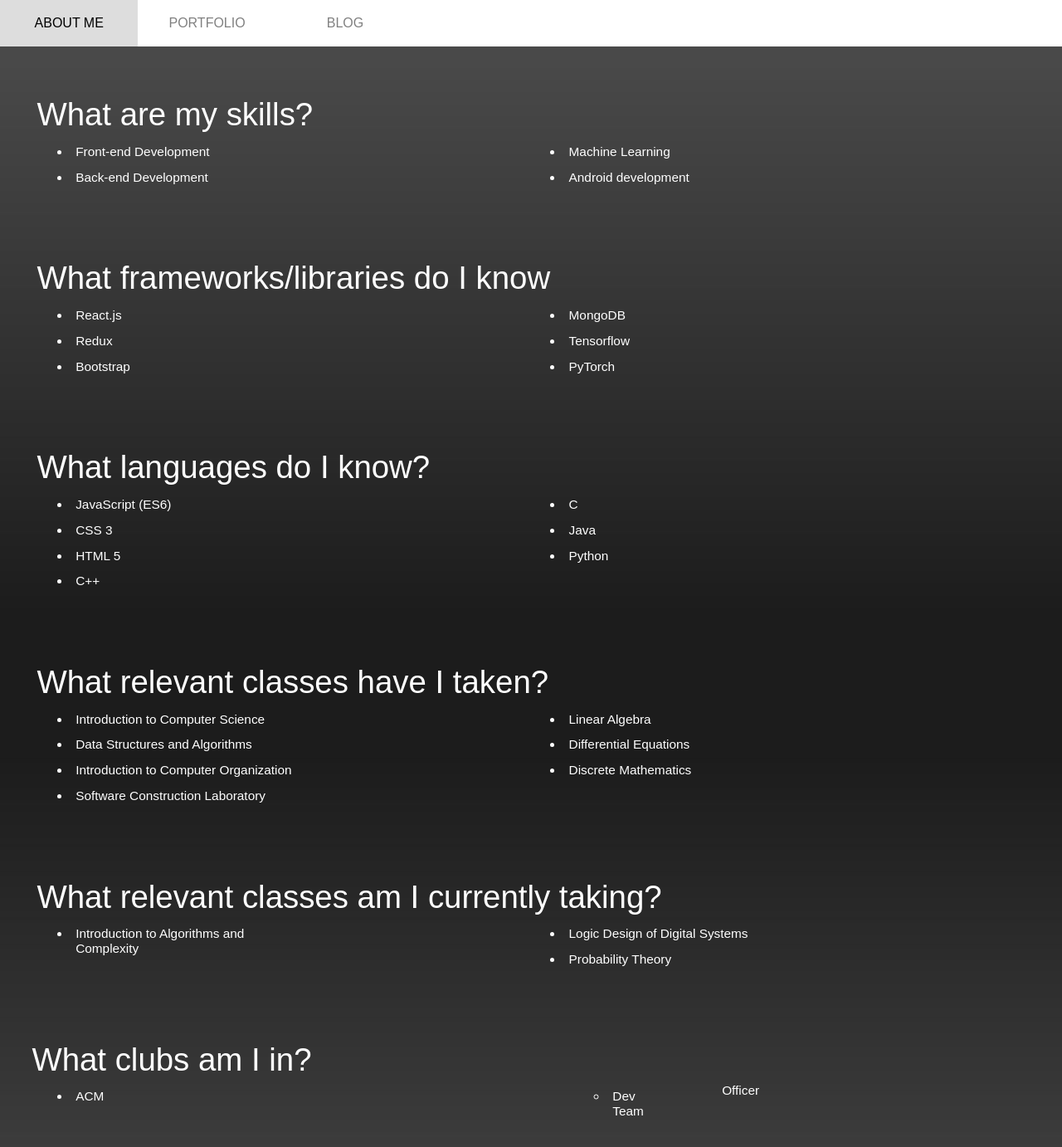
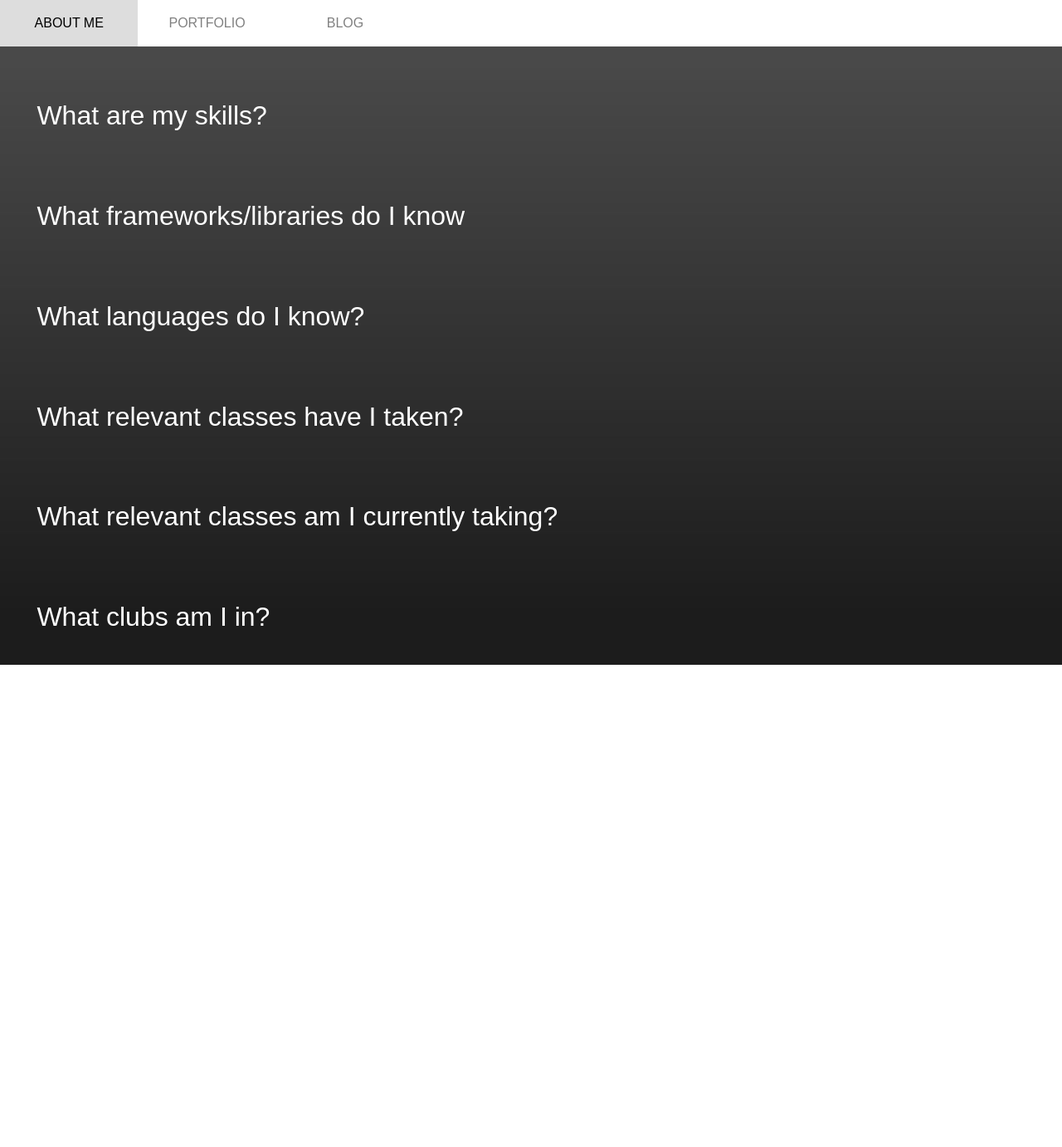
Before and after one commit to howardwang15/howardwang15.github.io, a React (Create React App) app: page /portfolio in a window 1280 px wide. Shown: the top 1382 px of the page at 83% size. After the commit the page ends 801 px from the top, so only its background shows below. Built offline with nearby package versions, Linux system fonts and the light colour scheme.

Commit message:
reorganized code

```diff
--- a/src/App.js
+++ b/src/App.js
@@ -1,7 +1,4 @@
 import React, { Component } from 'react';
-import Homepage from './components/Homepage';
-import { BrowserRouter as Router, Link, NavLink } from 'react-router-dom';
-import Route from 'react-router-dom/Route';
 import Topbar from './components/Topbar';
 
 class App extends Component {
--- a/src/components/Button/index.js
+++ b/src/components/Button/index.js
@@ -1,5 +1,7 @@
 import React from 'react';
 import './style.css';
+
+
 
 export default class Button extends React.Component {
     constructor(props) {
@@ -13,7 +15,7 @@ export default class Button extends React.Component {
     render() {
         return (
             <div>
-                <button className='btn' style={this.style}>{this.props.title}</button>
+                <button className='btn' style={this.style} onClick={this.props.onClick}>{this.props.title}</button>
             </div>
         )
     }
--- a/src/components/Button/style.css
+++ b/src/components/Button/style.css
@@ -1,4 +1,9 @@
 .btn {
     background: inherit;
-    font-size: 3vw;
+    font-size: 2.5vw;
+    outline: none;
 }
+
+.btn:hover {
+    cursor: pointer;
+}
--- a/src/components/Collapsible/index.js
+++ b/src/components/Collapsible/index.js
@@ -12,14 +12,25 @@ export default class Collapsible extends React.Component {
     }
 
     render() {
-        console.log(this.props.data);
+        console.log(this.props);
+        var descriptions = this.props.descriptions;
+        var data  = this.props.data;
+        //description === undefined ? data = data.map((temp) => <ul><li>{temp}</li></ul>) :
+        //data = data.map((temp) => <li>{temp}<ul>{description.map((des) => <li>{des}</li>)}</ul></li>;
         return (
             <div style={this.style}>
                 <ul>
-                    {this.props.data.map((bullet) =>
-                        <li>{bullet}</li>
-                    )}
+                    {data.map(d => <li>{d}</li>)}
                 </ul>
+                {
+                    descriptions.map(des => {
+                        return (
+                            <ul>
+                                <li>{des}</li>
+                            </ul>
+                        )
+                    })
+                }
             </div>
         )
     }
--- a/src/components/Collapsible/style.css
+++ b/src/components/Collapsible/style.css
@@ -1,5 +1,5 @@
 li {
-    font-size: 1.2vw;
+    font-size: 1.4vw;
     width: 50%;
     padding: 0.5vw;
 }
--- a/src/components/Homepage/index.js
+++ b/src/components/Homepage/index.js
@@ -1,5 +1,4 @@
 import React from 'react';
-import Topbar from '../Topbar'
 import './style.css'
 
 export default class Homepage extends React.Component {
--- a/src/components/Portfolio/index.js
+++ b/src/components/Portfolio/index.js
@@ -16,39 +16,54 @@ const classesInProgress =
         'Introduction to Algorithms and Complexity', 'Logic Design of Digital Systems', 'Probability Theory'
     ];
 
+const clubs = ['ACM', 'UAS'];
+const descriptions = ['hello'];
+
+
 export default class Portfolio extends React.Component {
+    constructor(props) {
+        super(props);
+        const collapsed = [false, false, false, false, false, false];
+        this.state = {
+            collapsed: collapsed
+        };
+    }
+
+    toggle(id) {
+        const newCollapsed = this.state.collapsed;
+        newCollapsed[id] = !newCollapsed[id];
+        this.setState({
+            collapsed: newCollapsed
+        });
+    }
+
     render() {
         return (
             <div>
                 <div className='skills'>
-                    <Button title='What are my skills?' textColor='white' border={false}/>
-                    <Collapsible data={skills} textColor='white'/>
+                    <Button title='What are my skills?' textColor='white' border={false} onClick={() => this.toggle(0)}/>
+                    {this.state.collapsed[0] ? <Collapsible data={skills} textColor='white'/> : null}
                 </div>
                 <div className='skills'>
-                    <Button title='What frameworks/libraries do I know' textColor='white' border={false}/>
-                    <Collapsible data={frameworks} textColor='white'/>
+                    <Button title='What frameworks/libraries do I know' textColor='white' border={false} onClick={() => this.toggle(1)}/>
+                    {this.state.collapsed[1] ? <Collapsible data={frameworks} textColor='white'/> : null}
                 </div>
                 <div className='skills'>
-                    <Button title='What languages do I know?' textColor='white' border={false}/>
-                    <Collapsible data={languages} textColor='white'/>
+                    <Button title='What languages do I know?' textColor='white' border={false} onClick={() => this.toggle(2)}/>
+                    {this.state.collapsed[2] ? <Collapsible data={languages} textColor='white'/> : null}
                 </div>
                 <div className='skills'>
-                    <Button title='What relevant classes have I taken?' textColor='white' border={false}/>
-                    <Collapsible data={relevantClasses} textColor='white'/>
+                    <Button title='What relevant classes have I taken?' textColor='white' border={false} onClick={() => this.toggle(3)}/>
+                    {this.state.collapsed[3] ? <Collapsible data={relevantClasses} textColor='white'/> : null}
                 </div>
                 <div className='skills'>
-                    <Button title='What relevant classes am I currently taking?' textColor='white' border={false}/>
-                    <Collapsible data={classesInProgress} textColor='white'/>
+                    <Button title='What relevant classes am I currently taking?' textColor='white' border={false} onClick={() => this.toggle(4)}/>
+                    {this.state.collapsed[4] ? <Collapsible data={classesInProgress} textColor='white'/> : null}
                 </div>
                 <div className='skills'>
-                    What clubs am I in?
-                    <ul>
-                        <li>ACM
-                            <ul>
-                                <li>Dev Team Officer</li>
-                            </ul>
-                        </li>
-                    </ul>
+                    <Button title='What clubs am I in?' textColor='white' border={false} onClick={() => this.toggle(5)}/>
+                    {this.state.collapsed[5] ? <Collapsible data={clubs} descriptions={descriptions} textColor='white'>
+                    </Collapsible> : null}
                 </div>
             </div>
         )
--- a/src/components/Topbar/index.js
+++ b/src/components/Topbar/index.js
@@ -1,21 +1,10 @@
 import React from 'react';
-import { BrowserRouter, Link, NavLink } from 'react-router-dom';
+import { BrowserRouter, NavLink } from 'react-router-dom';
 import Route from 'react-router-dom/Route';
 import Homepage from '../Homepage';
 import Blog from '../Blog';
 import Portfolio from '../Portfolio';
 import './style.css';
-
-
-const style = {
-    position: 'relative',
-    color: 'red',
-    top: '200px'
-};
-
-const s = {
-    position: 'fixed'
-}
 
 export default class Topbar extends React.Component {
     render() {
```
